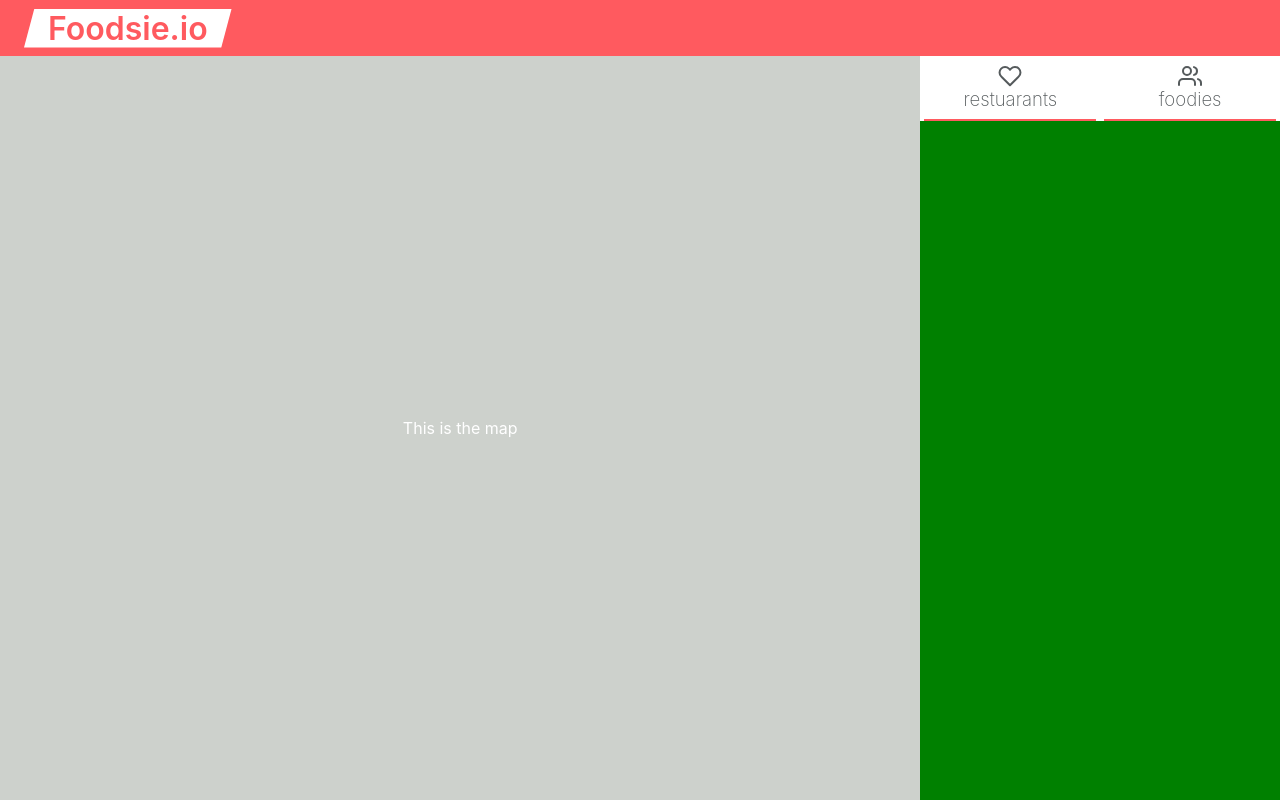
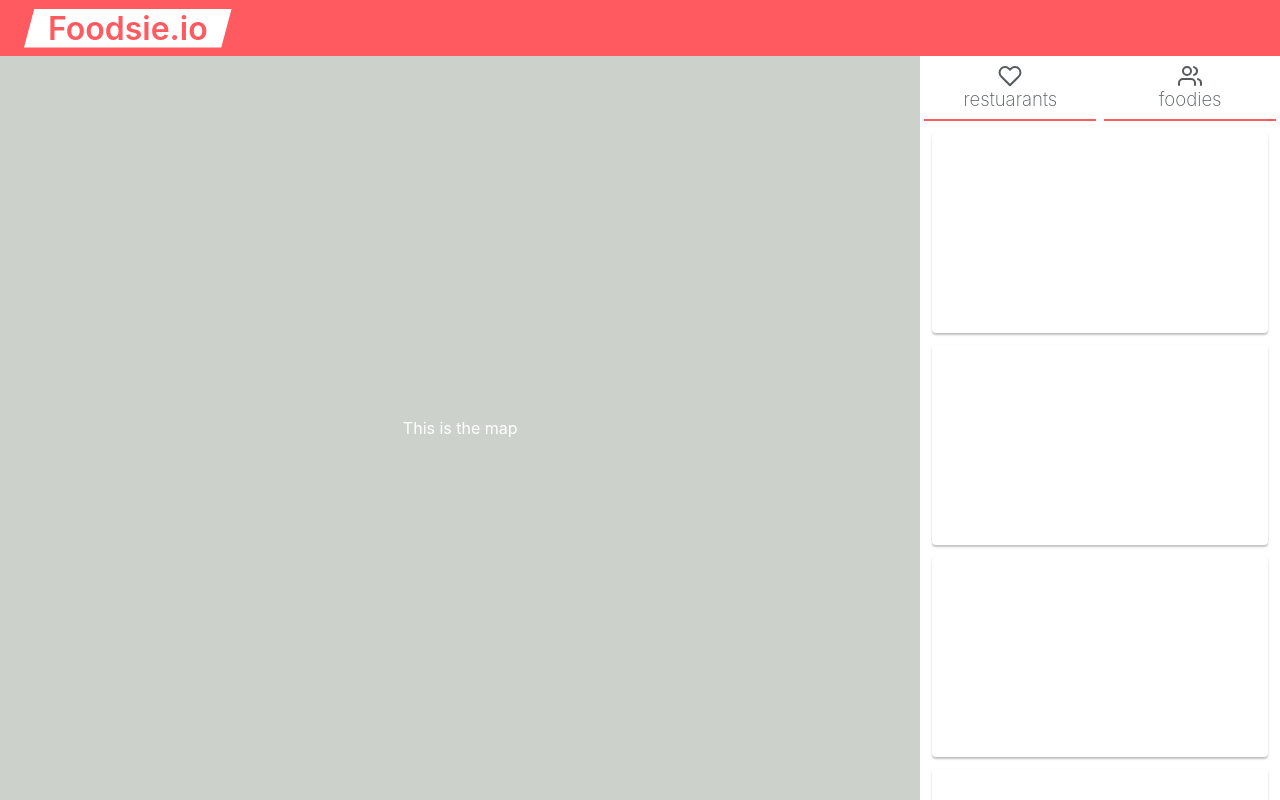
Before and after one commit to FermiDirak/Foodsie, a React (Create React App) app in the folder client/: page /map in a window 1280 px wide. Built offline with nearby package versions, Linux system fonts and the light colour scheme.

Commit message:
restaurant feed items now have shadows

```diff
--- a/client/src/components/RestauraantsFeed/RestaurantsFeed.jsx
+++ b/client/src/components/RestauraantsFeed/RestaurantsFeed.jsx
@@ -11,11 +11,13 @@ class RestaurantsFeed extends Component {
 
   render() {
     return (
-      <div className={styles.container}>
-        {/* <RestaurantsFeedItem />
-        <RestaurantsFeedItem />
-        <RestaurantsFeedItem />
-        <RestaurantsFeedItem /> */}
+      <div className={styles['container']}>
+        <div className={styles['scroll-container']}>
+          <RestaurantsFeedItem />
+          <RestaurantsFeedItem />
+          <RestaurantsFeedItem />
+          <RestaurantsFeedItem />
+        </div>
       </div>
     );
   }
--- a/client/src/components/RestauraantsFeed/RestaurantsFeed.module.css
+++ b/client/src/components/RestauraantsFeed/RestaurantsFeed.module.css
@@ -1,5 +1,10 @@
 .container {
   flex: 1;
   overflow: scroll;
-  background: green;
 }
+
+.scroll-container {
+  display: block;
+  height: 0;
+  padding: 0 12px;
+}
--- a/client/src/components/RestauraantsFeed/RestaurantsFeedItem.module.css
+++ b/client/src/components/RestauraantsFeed/RestaurantsFeedItem.module.css
@@ -1,6 +1,9 @@
 .container {
   height: 200px;
-  width: 400px;
+  width: 100%;
 
-  border: 1px solid gold;
+  margin: 12px 0;
+
+  border-radius: 4px;
+  box-shadow: rgba(0, 0, 0, 0.10) 0px 0px 1px 0px, rgba(0, 0, 0, 0.24) 0px 2px 2px 0px;
 }
```
